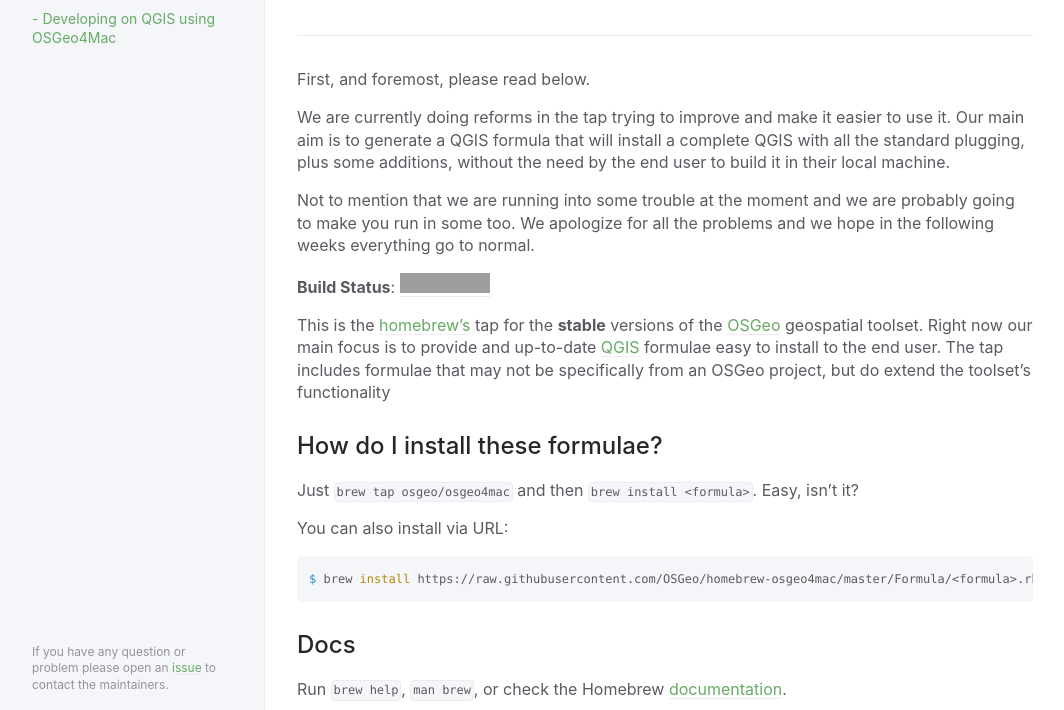
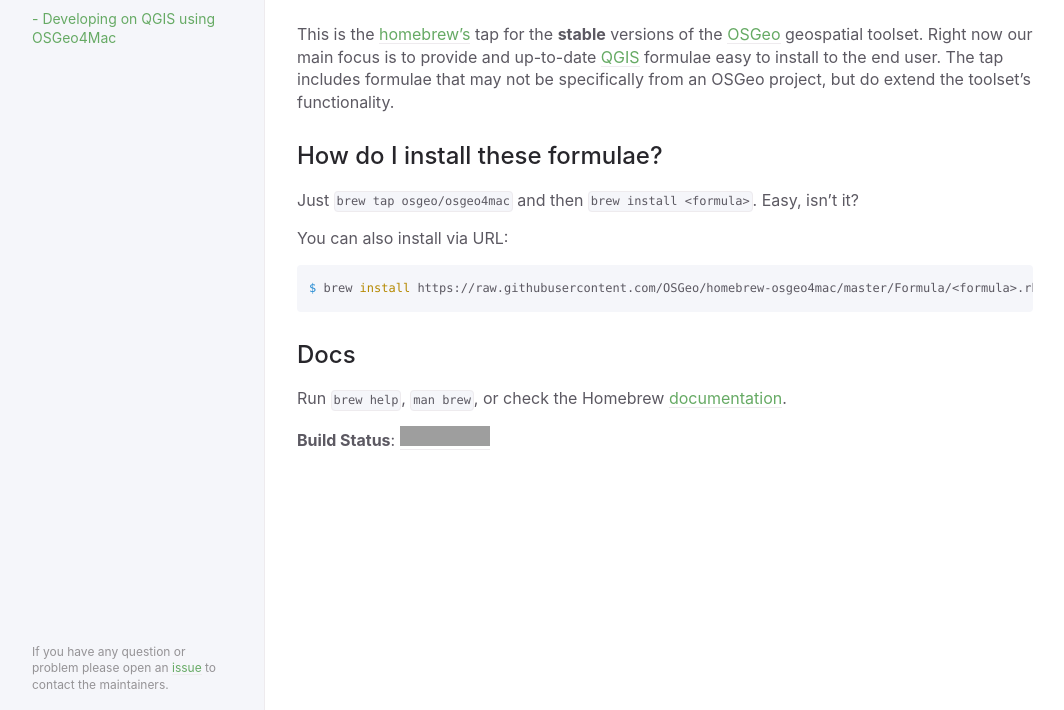
Before and after one commit to fjperini/gh-pahe-osgeo, a Jekyll site: the page built from index.md, in a window 1280 px wide, cut to the strip 190-900 px from the top of the page. Shown: the whole strip, without its empty margins (91-1155 px from the left). Built offline with Jekyll 4.4.1, drawn with Linux system fonts in a browser that asks for light colours; grey boxes are pictures that could not be loaded.

Commit message:
update index.md

```diff
--- a/index.md
+++ b/index.md
@@ -5,20 +5,11 @@ description: "This is the homebrew's tap for the stable versions of the OSGeo ge
 permalink: /
 ---
 
-# Welcomed to the Homebrew OSGeo Page for documentation.
+## Welcomed to the Homebrew OSGeo Page for documentation.
 
 ------
 
-First, and foremost, please read below.
-
-We are currently doing reforms in the tap trying to improve and make it easier to use it. Our main aim is to generate a QGIS formula that will install a complete QGIS with all the standard plugging, plus some additions, without the need by the end user to build it in their local machine.
-
-Not to mention that we are running into some trouble at the moment and we are probably going to make you run in some too. We apologize for all the problems and we hope in the following weeks everything go to normal.
-
-**Build Status**: [![CircleCI](https://circleci.com/gh/OSGeo/homebrew-osgeo4mac.svg?style=svg)](https://circleci.com/gh/OSGeo/homebrew-osgeo4mac)
-
-This is the [homebrew's][homebrew] tap for the **stable** versions of the [OSGeo][osgeo] geospatial toolset. Right now our main focus is to provide and up-to-date [QGIS][qgis] formulae easy to install to the end user. The tap includes formulae that may not be specifically
-from an OSGeo project, but do extend the toolset's functionality
+This is the [homebrew's][homebrew] tap for the **stable** versions of the [OSGeo][osgeo] geospatial toolset. Right now our main focus is to provide and up-to-date [QGIS][qgis] formulae easy to install to the end user. The tap includes formulae that may not be specifically from an OSGeo project, but do extend the toolset's functionality.
 
 ## How do I install these formulae?
 
@@ -41,3 +32,5 @@ Run `brew help`, `man brew`, or check the Homebrew [documentation][].
 [qgis]: https://www.qgis.org
 [homebrew-core]: https://github.com/Homebrew/homebrew-core
 [taps-docs]: https://docs.brew.sh/Taps
+
+**Build Status**: [![CircleCI](https://circleci.com/gh/OSGeo/homebrew-osgeo4mac.svg?style=svg)](https://circleci.com/gh/OSGeo/homebrew-osgeo4mac)
```
